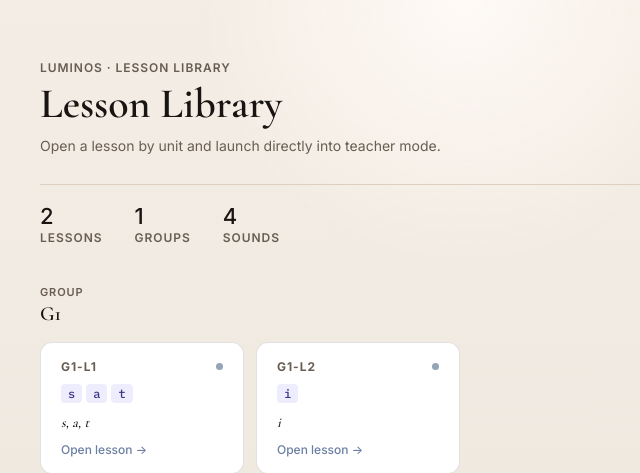
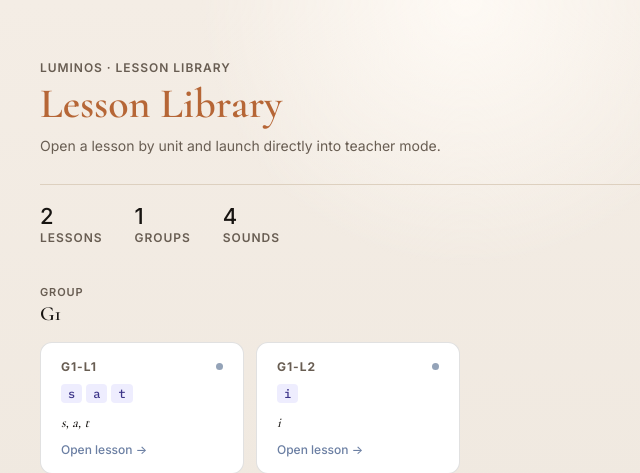
Before and after one commit to teemotu06/luminos-engine, a FastAPI app: page /lesson/ in a window 1280 px wide. Shown: the top 473 px of the page, without its empty margins (174-814 px from the left). Run offline with FastAPI, Linux system fonts and the light colour scheme.

Commit message:
fix: launcher title accent color + styles.css cache bust v4
.launcher__title color: var(--c-text) → var(--accent).
Back-link styles were already correct; v4 forces browsers to drop
the cached stylesheet.

Co-Authored-By: Claude Sonnet 4.6 <noreply@anthropic.com>

```diff
--- a/app/static/styles.css
+++ b/app/static/styles.css
@@ -407,7 +407,7 @@ body {
     font-size: 42px;
     font-weight: 600;
     line-height: 1.08;
-    color: var(--c-text);
+    color: var(--accent);
 }
 
 .launcher__intro {
--- a/app/templates/base.html
+++ b/app/templates/base.html
@@ -7,7 +7,7 @@
     <link rel="preconnect" href="https://fonts.googleapis.com">
     <link rel="preconnect" href="https://fonts.gstatic.com" crossorigin>
     <link href="https://fonts.googleapis.com/css2?family=Cormorant+Garamond:wght@500;600;700&family=IBM+Plex+Mono:wght@400;500;600&family=Inter:opsz,wght@14..32,400;14..32,500;14..32,600;14..32,700;14..32,800&display=swap" rel="stylesheet">
-    <link rel="stylesheet" href="/static/styles.css?v=3">
+    <link rel="stylesheet" href="/static/styles.css?v=4">
     {% block head %}{% endblock %}
     <script defer src="https://unpkg.com/alpinejs@3.x.x/dist/cdn.min.js"></script>
     <script defer src="https://cdn.jsdelivr.net/npm/howler@2.2.4/dist/howler.min.js"></script>
```
